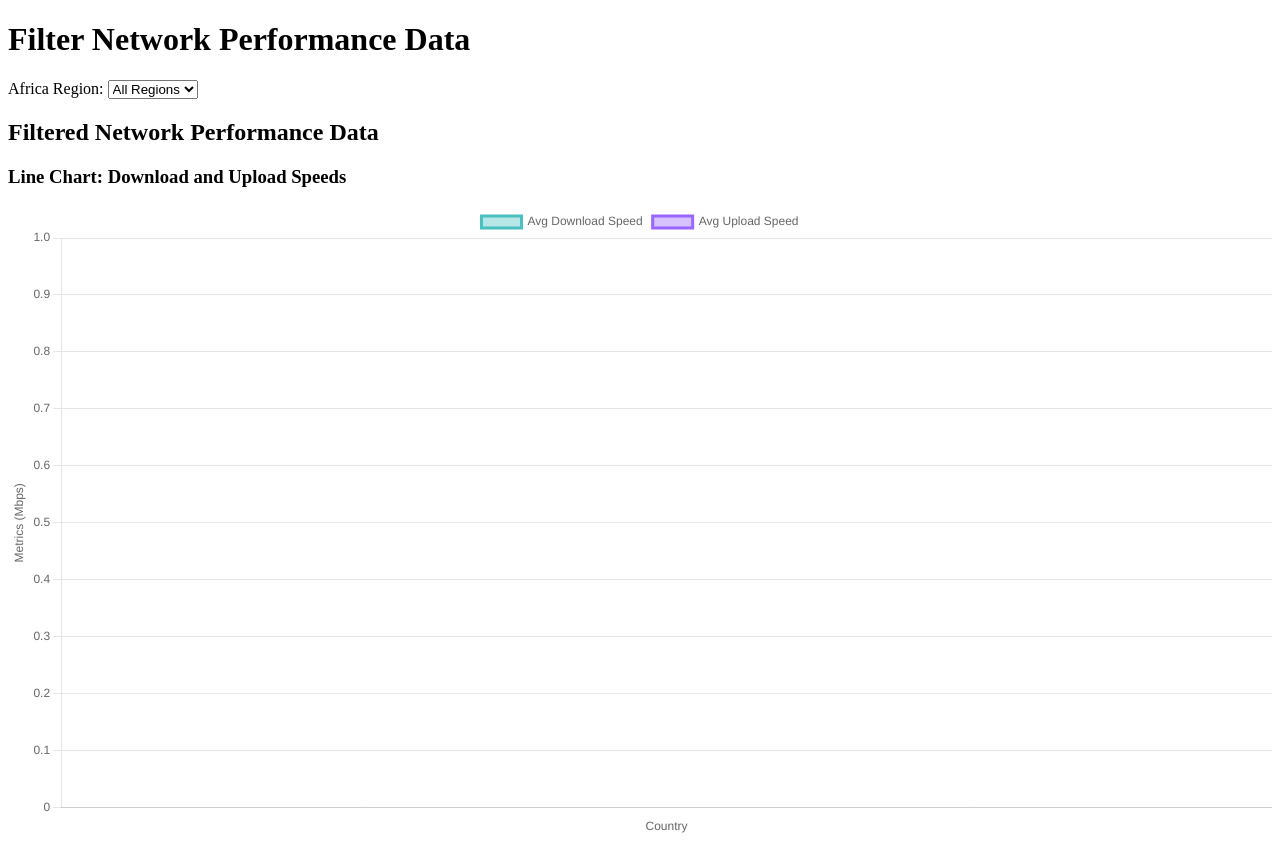
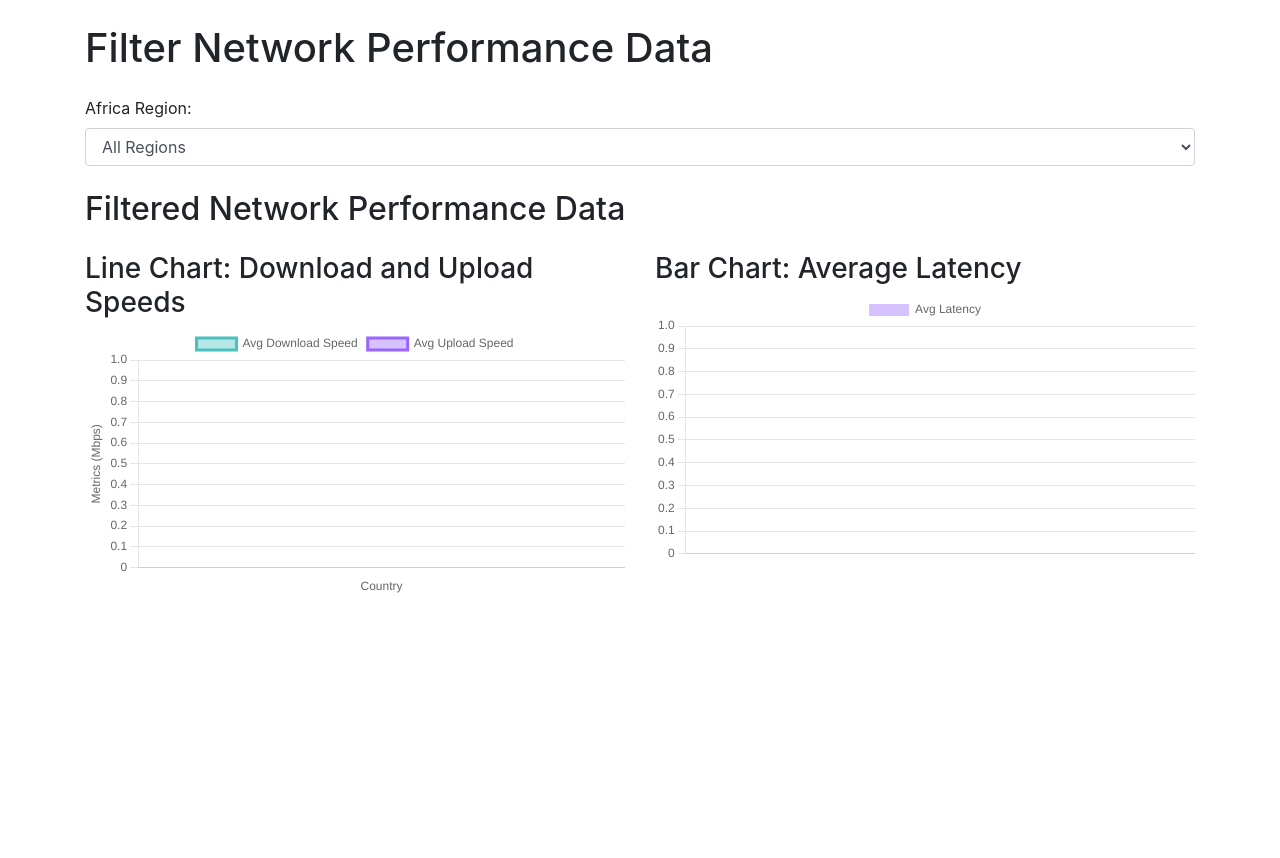
Before and after one commit to EddieMjiyakho/Network-Performance-Insight-Platform, a Django app: page / in a window 1280 px wide. Shown: the top 858 px of the page. After the commit the page ends 593 px from the top, so only its background shows below. Run offline with Django 5.2, Linux system fonts and the light colour scheme; data that the repository does not hold is empty; some libraries are stand-ins or nearby versions.

Commit message:
style the graphs

```diff
--- a/mlab/templates/network_data_filtered_list.html
+++ b/mlab/templates/network_data_filtered_list.html
@@ -5,16 +5,28 @@
     <meta name="viewport" content="width=device-width, initial-scale=1.0">
     <title>Filtered Network Performance Data</title>
     <script src="https://cdn.jsdelivr.net/npm/chart.js"></script>
-
+    <!-- Include Bootstrap CSS -->
+    <link href="https://maxcdn.bootstrapcdn.com/bootstrap/4.5.2/css/bootstrap.min.css" rel="stylesheet">
+    <style>
+        /* Custom styling for charts */
+        .chart-container {
+            margin-bottom: 20px;
+        }
+        .chart-container .chart {
+            height: 300px; /* Adjust height as needed */
+        }
+    </style>
 </head>
 <body>
-    <h1>Filter Network Performance Data</h1>
+    <div class="container">
+        <h1 class="my-4">Filter Network Performance Data</h1>
 
         <!-- Filter Form -->
-    <form method="get" action="{% url 'network_data_filtered' %}" id="filterForm">
+        <form method="get" action="{% url 'network_data_filtered' %}" id="filterForm" class="mb-4">
             {% csrf_token %}
+            <div class="form-group">
                 <label for="africa_region">Africa Region:</label>
-        <select name="africa_region" id="africa_region" onchange="document.getElementById('filterForm').submit();">
+                <select name="africa_region" id="africa_region" class="form-control" onchange="document.getElementById('filterForm').submit();">
                     <option value="" {% if not request.GET.africa_region %}selected{% endif %}>All Regions</option>
                     {% for region in africa_regions %}
                         <option value="{{ region.africa_region_name }}" {% if request.GET.africa_region == region.africa_region_name %}selected{% endif %}>
@@ -22,26 +34,33 @@
                         </option>
                     {% endfor %}
                 </select>
+            </div>
         </form>
 
         <!-- Display Charts -->
-   <h2>Filtered Network Performance Data</h2>
+        <h2 class="mb-4">Filtered Network Performance Data</h2>
         {% if chart_data %}
+            <div class="row chart-container">
+                <!-- Line Chart -->
+                <div class="col-md-6 mb-4">
+                    <h3>Line Chart: Download and Upload Speeds</h3>
+                    <canvas id="lineChart" class="chart"></canvas>
+                </div>
+
                 <!-- Bar Chart -->
-       <h3>Line Chart: Download and Upload Speeds</h3>
-       <canvas id="lineChart"></canvas>
-
-       <!-- Pie Chart -->
+                <div class="col-md-6 mb-4">
                     <h3>Bar Chart: Average Latency</h3>
-       <canvas id="barChart"></canvas>
+                    <canvas id="barChart" class="chart"></canvas>
+                </div>
+            </div>
 
             <script>
                 document.addEventListener('DOMContentLoaded', function() {
                     const chartData = JSON.parse('{{ chart_data|escapejs }}');
 
-               // Bar Chart
-               const barCtx = document.getElementById('lineChart').getContext('2d');
-               new Chart(barCtx, {
+                    // Line Chart
+                    const lineCtx = document.getElementById('lineChart').getContext('2d');
+                    new Chart(lineCtx, {
                         type: 'line',
                         data: chartData.line_chart,
                         options: {
@@ -75,9 +94,9 @@
                         }
                     });
 
-               // Pie Chart
-               const pieCtx = document.getElementById('barChart').getContext('2d');
-               new Chart(pieCtx, {
+                    // Bar Chart
+                    const barCtx = document.getElementById('barChart').getContext('2d');
+                    new Chart(barCtx, {
                         type: 'bar',
                         data: chartData.bar_chart,
                         options: {
@@ -101,5 +120,11 @@
         {% else %}
             <p>No data available for the selected region.</p>
         {% endif %}
+    </div>
+
+    <!-- Include Bootstrap JS and dependencies -->
+    <script src="https://code.jquery.com/jquery-3.5.1.slim.min.js"></script>
+    <script src="https://cdn.jsdelivr.net/npm/@popperjs/core@2.5.4/dist/umd/popper.min.js"></script>
+    <script src="https://maxcdn.bootstrapcdn.com/bootstrap/4.5.2/js/bootstrap.min.js"></script>
 </body>
 </html>
```
Also changed, not shown: mlab/templates/map.html (added). Lines whose indentation alone changed are shown as unchanged.
